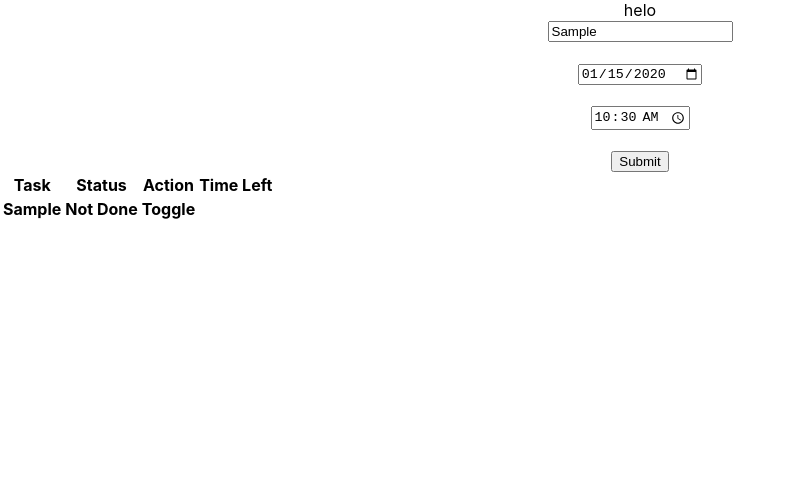
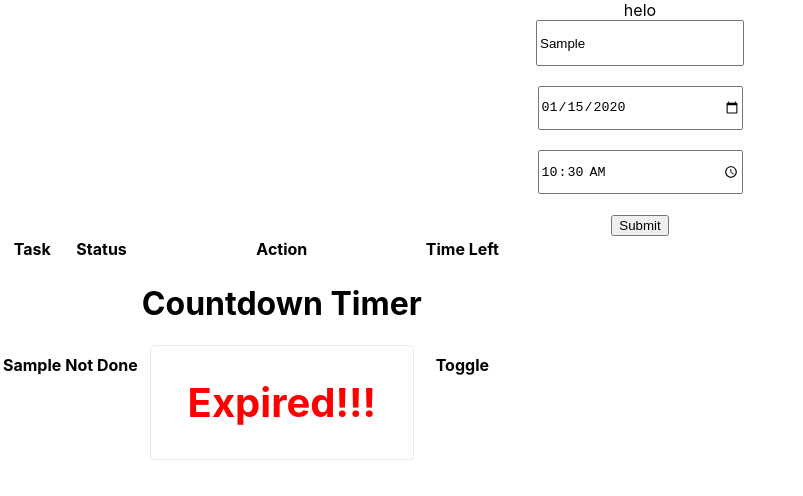
Before and after one commit to Sk-Bhardwaj24/Neos-healthcare-todo, a React (Create React App) app: page / in a window 1280 px wide. Both pictures are taken after typing "Sample", "2020-01-15", "10:30" into the empty fields and a click on the button "Submit". Shown: the top 496 px of the page, without its empty margins (0-803 px from the left). Built offline with nearby package versions, Linux system fonts and the light colour scheme.

Commit message:
added Input components for input elements

```diff
--- a/src/App.css
+++ b/src/App.css
@@ -36,3 +36,62 @@
     transform: rotate(360deg);
   }
 }
+/* *************** */
+.expired-notice {
+  text-align: center;
+  padding: 2rem;
+  border: 1px solid #ebebeb;
+  border-radius: 0.25rem;
+  margin: 0.5rem;
+}
+
+.expired-notice > span {
+  font-size: 2.5rem;
+  font-weight: bold;
+  color: red;
+}
+
+.expired-notice > p {
+  font-size: 1.5rem;
+}
+
+.show-counter {
+  padding: 0.5rem;
+}
+
+.show-counter .countdown-link {
+  display: flex;
+  flex-direction: row;
+  justify-content: center;
+  align-items: center;
+  font-weight: 700;
+  font-size: 1.25rem;
+  line-height: 1.75rem;
+  padding: 0.5rem;
+  border: 1px solid #ebebeb;
+  border-radius: 0.25rem;
+  text-decoration: none;
+  color: #000;
+}
+
+.show-counter .countdown {
+  line-height: 1.25rem;
+  padding: 0 0.75rem 0 0.75rem;
+  align-items: center;
+  display: flex;
+  flex-direction: column;
+}
+
+.show-counter .countdown.danger {
+  color: #ff0000;
+}
+
+.show-counter .countdown > p {
+  margin: 0;
+}
+
+.show-counter .countdown > span {
+  text-transform: uppercase;
+  font-size: 0.75rem;
+  line-height: 1rem;
+}
--- a/src/App.js
+++ b/src/App.js
@@ -1,4 +1,5 @@
 import "./App.css";
+
 import Todoinput from "./Components/Todoinput";
 import Todolist from "./Components/Todolist";
 
--- /dev/null
+++ b/src/Components/CountdownTimer.js
@@ -0,0 +1,32 @@
+import React from "react";
+
+import ShowCounter from "./ShowCounter";
+import { useCountdown } from "./Hooks/useCountdown";
+
+const ExpiredNotice = () => {
+  return (
+    <div className="expired-notice">
+      <span>Expired!!!</span>
+    </div>
+  );
+};
+
+const CountdownTimer = ({ targetDate }) => {
+
+  const [days, hours, minutes, seconds] = useCountdown(targetDate);
+
+  if (days + hours + minutes + seconds <= 0) {
+    return <ExpiredNotice />;
+  } else {
+    return (
+      <ShowCounter
+        days={days}
+        hours={hours}
+        minutes={minutes}
+        seconds={seconds}
+      />
+    );
+  }
+};
+
+export default CountdownTimer;
--- /dev/null
+++ b/src/Components/DateTimeDisplay.js
@@ -0,0 +1,10 @@
+const DateTimeDisplay = ({ value, type, isDanger }) => {
+  return (
+    <div className={isDanger ? "countdown danger" : "countdown"}>
+      <p>{value}</p>
+      <span>{type}</span>
+    </div>
+  );
+};
+
+export default DateTimeDisplay;
--- a/src/Components/Hook.js
+++ b/src/Components/Hooks/Form.js
@@ -3,12 +3,13 @@ export const useForm = (initialState = {}, onSubmit) => {
   const [formData, setFormData] = React.useState(initialState);
 
   const handleInputChange = (e) => {
+    // const {name,value,type,valueAsNumber}=e.target;
     setFormData({ ...formData, [e.target.name]: e.target.value });
   };
 
   const handleSubmit = (e) => {
     e.preventDefault();
-    // console.log(onSubmit);
+
     onSubmit?.(formData);
   };
 
--- /dev/null
+++ b/src/Components/Hooks/useCountdown.js
@@ -0,0 +1,34 @@
+import { useEffect, useState } from "react";
+
+const useCountdown = (targetDate) => {
+  const countDownDate = new Date(targetDate).getTime();
+
+  const [countDown, setCountDown] = useState(
+    countDownDate - new Date().getTime()
+  );
+
+  useEffect(() => {
+    const interval = setInterval(() => {
+      setCountDown(countDownDate - new Date().getTime());
+    }, 1000);
+
+    return () => clearInterval(interval);
+  }, [countDownDate]);
+
+  return getReturnValues(countDown);
+};
+
+const getReturnValues = (countDown) => {
+  // calculate time left
+
+  const days = Math.floor(countDown / (1000 * 60 * 60 * 24));
+  const hours = Math.floor(
+    (countDown % (1000 * 60 * 60 * 24)) / (1000 * 60 * 60)
+  );
+  const minutes = Math.floor((countDown % (1000 * 60 * 60)) / (1000 * 60));
+  const seconds = Math.floor((countDown % (1000 * 60)) / 1000);
+
+  return [days, hours, minutes, seconds];
+};
+
+export { useCountdown };
--- /dev/null
+++ b/src/Components/Input.jsx
@@ -0,0 +1,21 @@
+import React from "react";
+import styled from "styled-components";
+const Inputtag = styled.input`
+  min-width: 200px;
+  min-height: 40px;
+`;
+const Input = ({ type, name, value, onChange }) => {
+  return (
+    <>
+      <Inputtag
+        type={type}
+        value={value}
+        name={name}
+        onChange={onChange}
+        required={true}
+      />
+    </>
+  );
+};
+
+export default Input;
--- /dev/null
+++ b/src/Components/ShowCounter.js
@@ -0,0 +1,22 @@
+import DateTimeDisplay from "./DateTimeDisplay";
+const ShowCounter = ({ days, hours, minutes, seconds }) => {
+  return (
+    <div className="show-counter">
+      <a
+        href="https://tapasadhikary.com"
+        target="_blank"
+        rel="noopener noreferrer"
+        className="countdown-link"
+      >
+        <DateTimeDisplay value={days} type={"Days"} isDanger={days <= 3} />
+        <p>:</p>
+        <DateTimeDisplay value={hours} type={"Hours"} isDanger={false} />
+        <p>:</p>
+        <DateTimeDisplay value={minutes} type={"Mins"} isDanger={false} />
+        <p>:</p>
+        <DateTimeDisplay value={seconds} type={"Seconds"} isDanger={false} />
+      </a>
+    </div>
+  );
+};
+export default ShowCounter;
--- /dev/null
+++ b/src/Components/Timer.jsx
@@ -0,0 +1,15 @@
+import React from "react";
+import CountdownTimer from "./CountdownTimer";
+
+import "../App.css";
+
+export default function Timer({ time, registertime }) {
+  const dateTimeAfterThisDays = time - 19800000;
+
+  return (
+    <div>
+      <h1>Countdown Timer</h1>
+      <CountdownTimer targetDate={dateTimeAfterThisDays} />
+    </div>
+  );
+}
--- a/src/Components/Todoinput.jsx
+++ b/src/Components/Todoinput.jsx
@@ -1,12 +1,14 @@
 import React from "react";
 import { useDispatch } from "react-redux";
 import { v4 as uuidv4 } from "uuid";
-import { useForm } from "./Hook";
+import { useForm } from "./Hooks/Form";
 import { addTodo } from "../Redux/action";
+import Input from "./Input";
 const Todoinput = () => {
   const dispatch = useDispatch();
+  var dateControl = document.querySelector('input[type="date"]');
+  var timeControl = document.querySelector('input[type="time"]');
 
-  //   console.log(todos);
   const { formData, handleInputChange, handleSubmit } = useForm(
     {
       task: "",
@@ -14,14 +16,14 @@ const Todoinput = () => {
       time: "",
     },
     (formData) => {
-      //   console.log(formData);
       let payload = {
         ...formData,
+        totaltimeinms: dateControl.valueAsNumber + timeControl.valueAsNumber,
+        registertime: new Date().getTime(),
         isCompleted: false,
         id: uuidv4(),
       };
       dispatch(addTodo(payload));
-      console.log("hello");
     }
   );
 
@@ -29,25 +31,27 @@ const Todoinput = () => {
 
   return (
     <form onSubmit={handleSubmit}>
-      <input
-        type="text"
-        name="task"
+      <Input
+        type={"text"}
+        name={"task"}
         value={task}
         onChange={handleInputChange}
       />
       <br />
       <br />
-      <input
-        type="date"
-        name="date"
+
+      <Input
+        type={"date"}
+        name={"date"}
         value={date}
         onChange={handleInputChange}
       />
       <br />
       <br />
-      <input
-        type="time"
-        name="time"
+
+      <Input
+        type={"time"}
+        name={"time"}
         value={time}
         onChange={handleInputChange}
       />
--- a/src/Components/Todolist.jsx
+++ b/src/Components/Todolist.jsx
@@ -1,6 +1,7 @@
 import React from "react";
 import { useDispatch, useSelector } from "react-redux";
-import { toggleTodo, deleteTodo } from "../Redux/action";
+import { toggleTodo } from "../Redux/action";
+import Timer from "./Timer";
 const Todolist = () => {
   const dispatch = useDispatch();
   const todos = useSelector((state) => state.todos.todos);
@@ -26,7 +27,6 @@ const Todolist = () => {
           </tr>
         </thead>
         <tbody>
-          {console.log(todos)}
           {todos.map((each) => (
             <tr key={each.id}>
               <th>{each.task}</th>
@@ -35,6 +35,12 @@ const Todolist = () => {
               ) : (
                 <th>complete</th>
               )}
+              <th>
+                <Timer
+                  time={each.totaltimeinms}
+                  registertime={each.registertime}
+                />
+              </th>
 
               <th onClick={() => handleToggle(each.id)}>Toggle</th>
             </tr>
```
Also changed, not shown: src/Components/Test.jsx (added).
